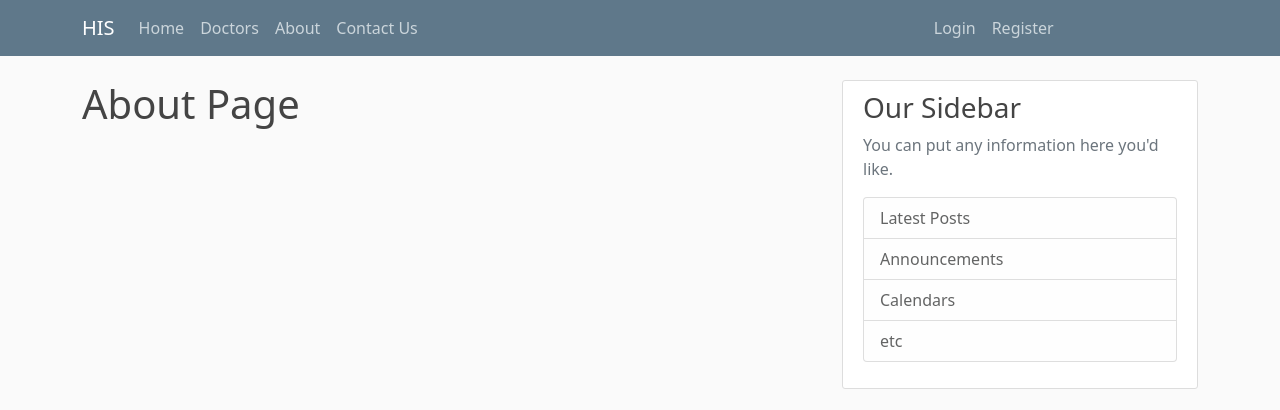
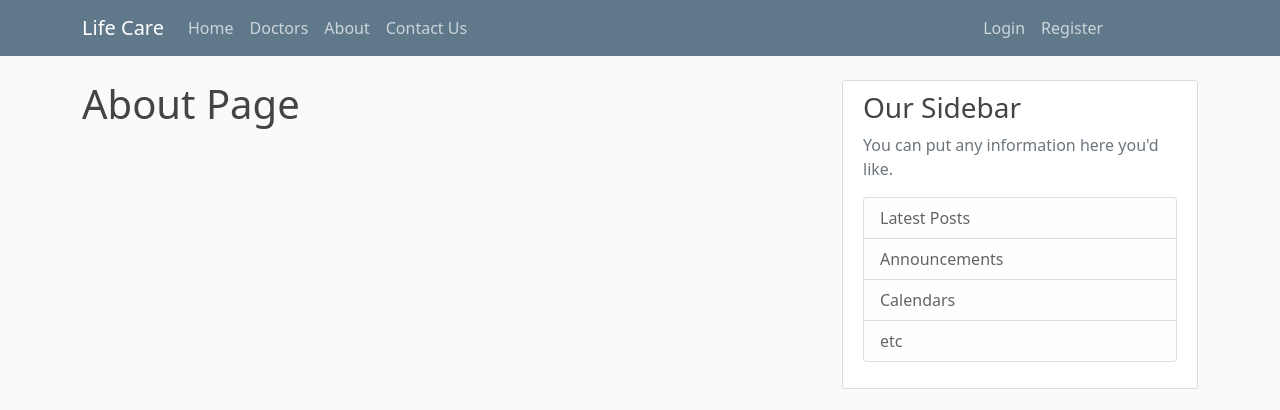
Before and after one commit to MarwaAbdelAal/Hospital-Information-System, a Flask app: page /about in a window 1280 px wide. Shown: the top 410 px of the page. Run offline with Flask 2, Linux system fonts and the light colour scheme; parts of the project's set-up code (start-up, migrations or seed data) failed here and were passed over.

Commit message:
simple edits

```diff
--- a/his/models.py
+++ b/his/models.py
@@ -45,7 +45,7 @@ class Appointment(db.Model):
         patient = User.query.get(self.patient_id)
         return f"Appointment between doctor: {doctor.username} and patient {patient.username} at {self.datetime.isoformat()}"
 
-class CTScan(db.model):
+class CTScan(db.Model):
     id = db.Column(db.Integer, primary_key=True)
     image_file = db.Column(db.String(20), nullable=False)
     datetime = db.Column(db.DateTime, nullable=False)
--- a/his/templates/layout.html
+++ b/his/templates/layout.html
@@ -13,9 +13,9 @@
     <link rel="stylesheet" type="text/css" href="{{ url_for('static', filename='main.css') }}">
 
     {% if title %}
-    <title>HIS - {{ title }}</title>
+    <title>Life Care - {{ title }}</title>
     {% else %}
-    <title>HIS</title>
+    <title>Life Care</title>
     {% endif %}
 
 </head>
@@ -24,7 +24,7 @@
     <header class="site-header">
         <nav class="navbar navbar-expand-md navbar-dark bg-steel fixed-top">
             <div class="container">
-                <a class="navbar-brand mr-4" href="/">HIS</a>
+                <a class="navbar-brand mr-4" href="/">Life Care</a>
                 <button class="navbar-toggler" type="button" data-toggle="collapse" data-target="#navbarToggle"
                     aria-controls="navbarToggle" aria-expanded="false" aria-label="Toggle navigation">
                     <span class="navbar-toggler-icon"></span>
```
